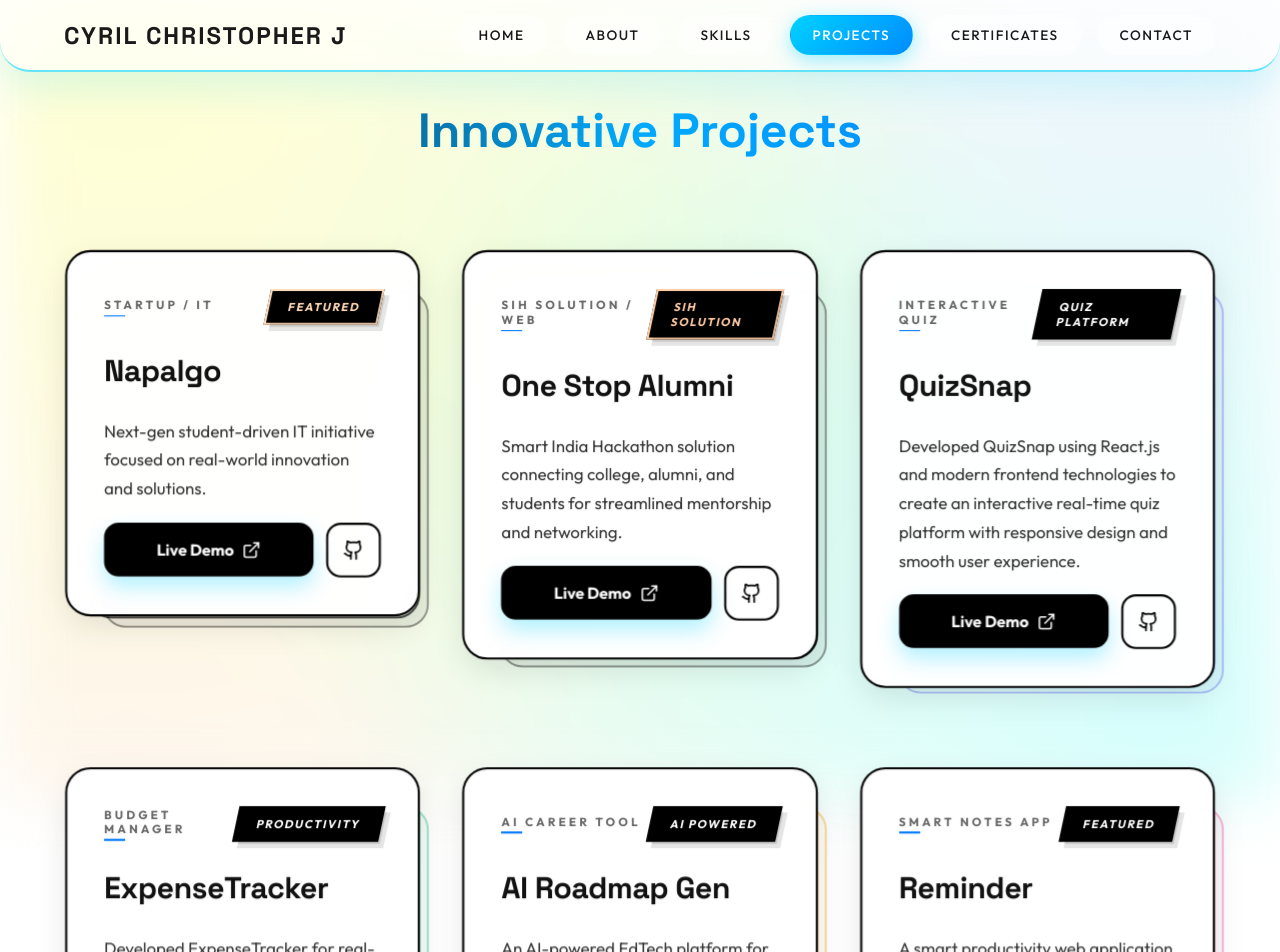
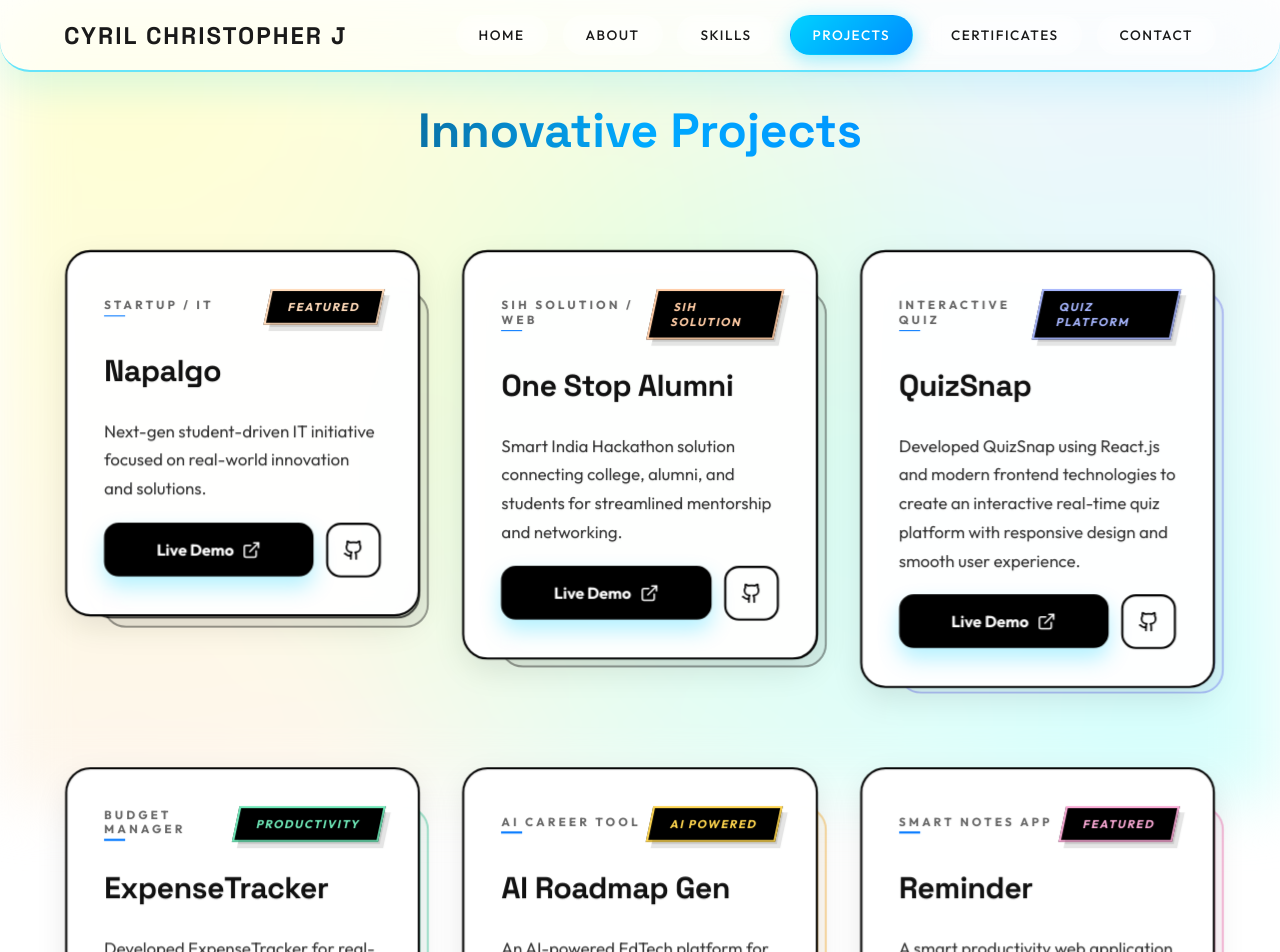
Before and after one commit to cyrilchris-j/portfolio, a React (Vite) app: page /projects in a window 1280 px wide. Shown: the top 952 px of the page. Built offline with nearby package versions, Linux system fonts and the light colour scheme; a web font is replaced by a local one.

Commit message:
first commit

```diff
--- a/src/pages/Projects.css
+++ b/src/pages/Projects.css
@@ -130,6 +130,15 @@
 .status-badge.cyan { border-color: #FFDAB9; color: #FFDAB9; }
 .status-badge.gold { border-color: #FFCBA4; color: #FFCBA4; }
 .status-badge.purple { border-color: #F8B88B; color: #F8B88B; }
+.status-badge.indigo { border-color: #a5b4fc; color: #a5b4fc; }
+.status-badge.green { border-color: #6ee7b7; color: #6ee7b7; }
+.status-badge.amber { border-color: #fcd34d; color: #fcd34d; }
+.status-badge.pink { border-color: #f9a8d4; color: #f9a8d4; }
+
+.project-card-v2:hover .status-badge.indigo { background: #a5b4fc; color: #000; }
+.project-card-v2:hover .status-badge.green { background: #6ee7b7; color: #000; }
+.project-card-v2:hover .status-badge.amber { background: #fcd34d; color: #000; }
+.project-card-v2:hover .status-badge.pink { background: #f9a8d4; color: #000; }
 
 .status-badge::after {
     content: '';
```
